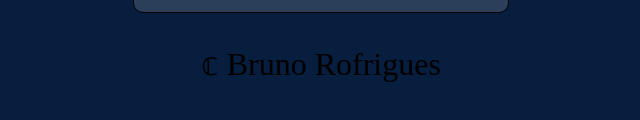
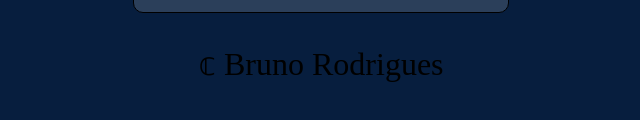
Before and after one commit to BrunoRodrigues27/relogio-simples, a plain HTML site: page index.html in a window 1280 px wide. Shown: the part 572-692 px from the top of the page, 319-959 px from the left. Drawn offline with Linux system fonts and the light colour scheme.

Commit message:
Update index.html

```diff
--- a/index.html
+++ b/index.html
@@ -17,7 +17,7 @@
         </div>
     </section>
     <footer>
-        <p>&copf; Bruno Rofrigues</p>
+        <p>&copf; Bruno Rodrigues</p>
     </footer>
     <script src="javascript.js"></script>
 </body>
```
